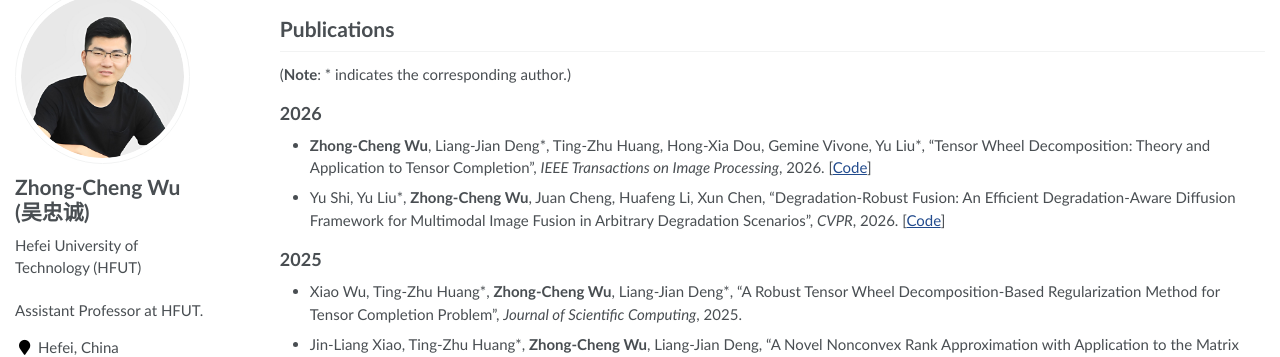
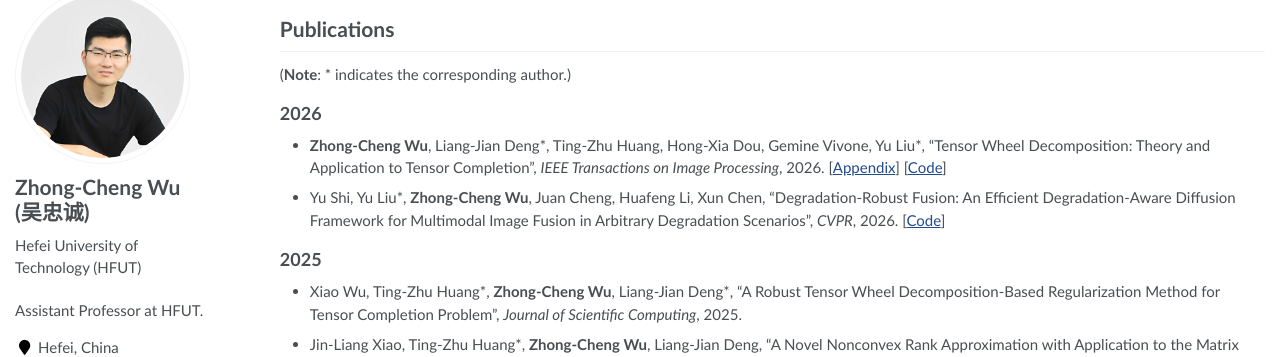
Before and after one commit to zhongchengwu/zhongchengwu.github.io, a Jekyll site: the page built from _pages/about.md, in a window 1280 px wide and 900 px high, scrolled down 340 px. Shown: the part 102-459 px from the top of the window. Built offline with Jekyll 4.4.1, drawn with Linux system fonts in a browser that asks for light colours.

Commit message:
Update about.md

```diff
--- a/_pages/about.md
+++ b/_pages/about.md
@@ -38,7 +38,7 @@ My research interests include high-dimensional image processing, image fusion, t
 
 ## 2026
 
-- <b>Zhong-Cheng Wu</b>, Liang-Jian Deng\*, Ting-Zhu Huang, Hong-Xia Dou, Gemine Vivone, Yu Liu\*, "Tensor Wheel Decomposition: Theory and Application to Tensor Completion", *IEEE Transactions on Image Processing*, 2026. [[Code](https://github.com/zhongchengwu/code_newTWDec)]
+- <b>Zhong-Cheng Wu</b>, Liang-Jian Deng\*, Ting-Zhu Huang, Hong-Xia Dou, Gemine Vivone, Yu Liu\*, "Tensor Wheel Decomposition: Theory and Application to Tensor Completion", *IEEE Transactions on Image Processing*, 2026. [[Appendix](https://zhongchengwu.github.io/papers/tip_2026_appendix.pdf)] [[Code](https://github.com/zhongchengwu/code_newTWDec)]
 
 - Yu Shi, Yu Liu\*, <b>Zhong-Cheng Wu</b>, Juan Cheng, Huafeng Li, Xun Chen, "Degradation-Robust Fusion: An Efficient Degradation-Aware Diffusion Framework for Multimodal Image Fusion in Arbitrary Degradation Scenarios", *CVPR*, 2026. [[Code](https://github.com/YShi-cool/DRFusion)]
 
```
